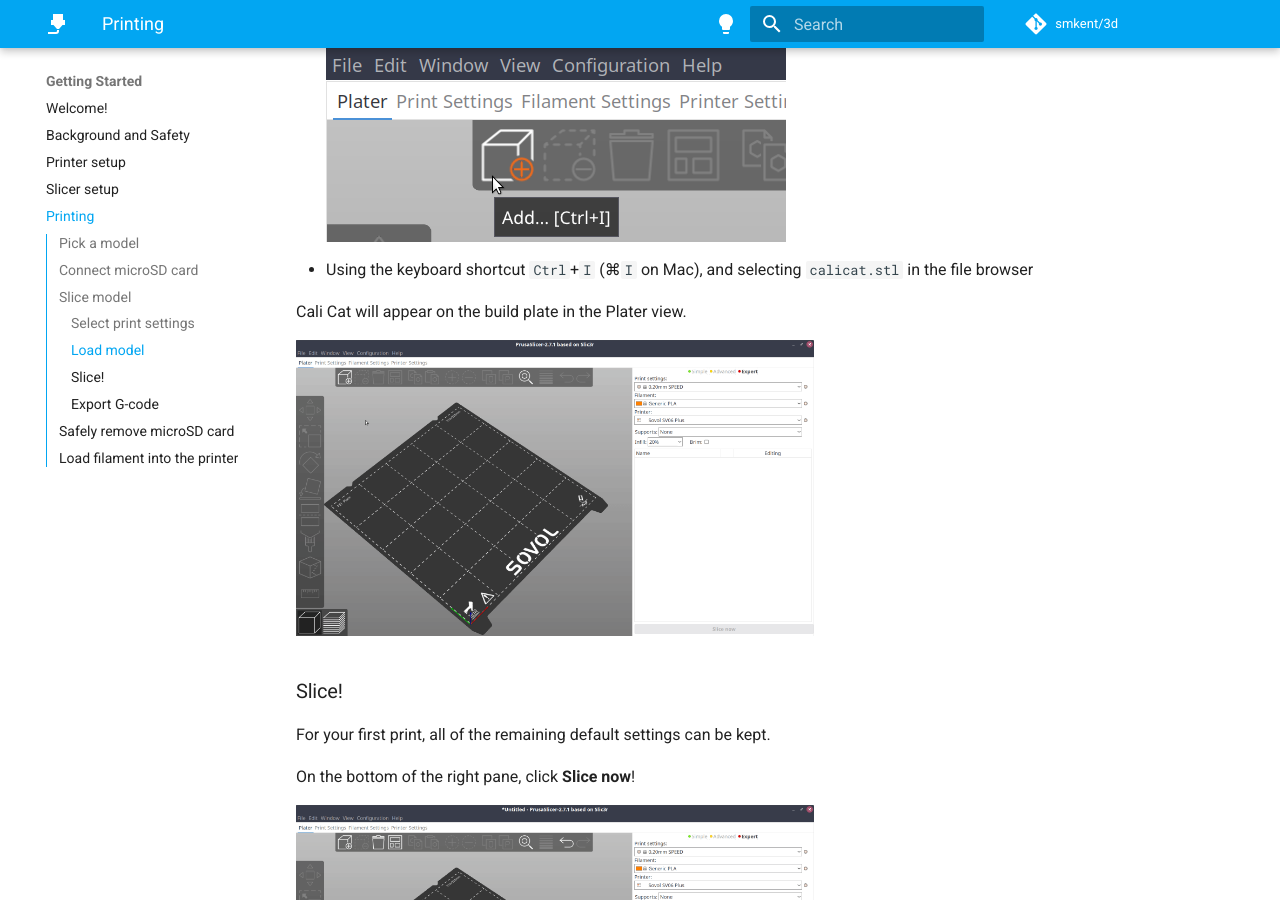
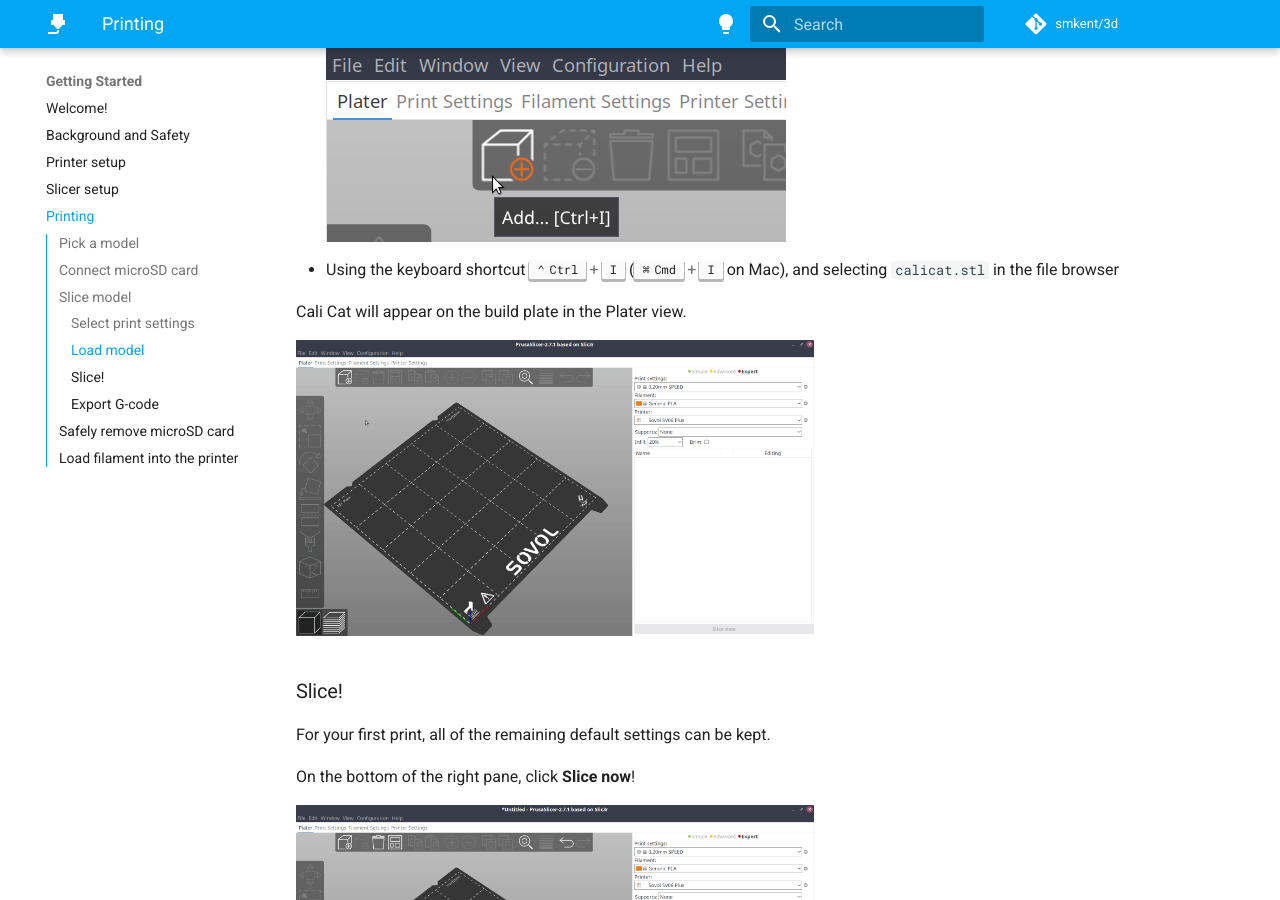
Before and after one commit to smkent/3d, an MkDocs documentation site: the page built from docs/getting-started/printing.md, in a window 1280 px wide and 900 px high, scrolled down 2595 px. Built offline with MkDocs 1.6.1 and Material for MkDocs 9.7.7, drawn with Linux system fonts in a browser that asks for light colours; plug-ins that fetch from the network failed and are left out; comment, search, counter and statistics services are not loaded.

Commit message:
Enable and use keyboard shortcuts markdown extension

```diff
--- a/docs/getting-started/printing.md
+++ b/docs/getting-started/printing.md
@@ -81,7 +81,7 @@ Import your chosen model file (such as Cali Cat's `calicat.stl`) by doing one of
 * Clicking the **Add** button on the top toolbar in the Plater view, and
   selecting `calicat.stl` in the file browser
   ![PrusaSlicer toolbar add button][prusaslicer-toolbar-add]{ .off-glb }
-* Using the keyboard shortcut `Ctrl`+`I` (⌘`I` on Mac), and selecting `calicat.stl`
+* Using the keyboard shortcut ++ctrl+i++ (++cmd+i++ on Mac), and selecting `calicat.stl`
   in the file browser
 
 Cali Cat will appear on the build plate in the Plater view.
--- a/mkdocs.yml
+++ b/mkdocs.yml
@@ -41,6 +41,7 @@ markdown_extensions:
   - attr_list
   - meta
   - pymdownx.details
+  - pymdownx.keys
   - pymdownx.superfences
 
 extra_css:
```
